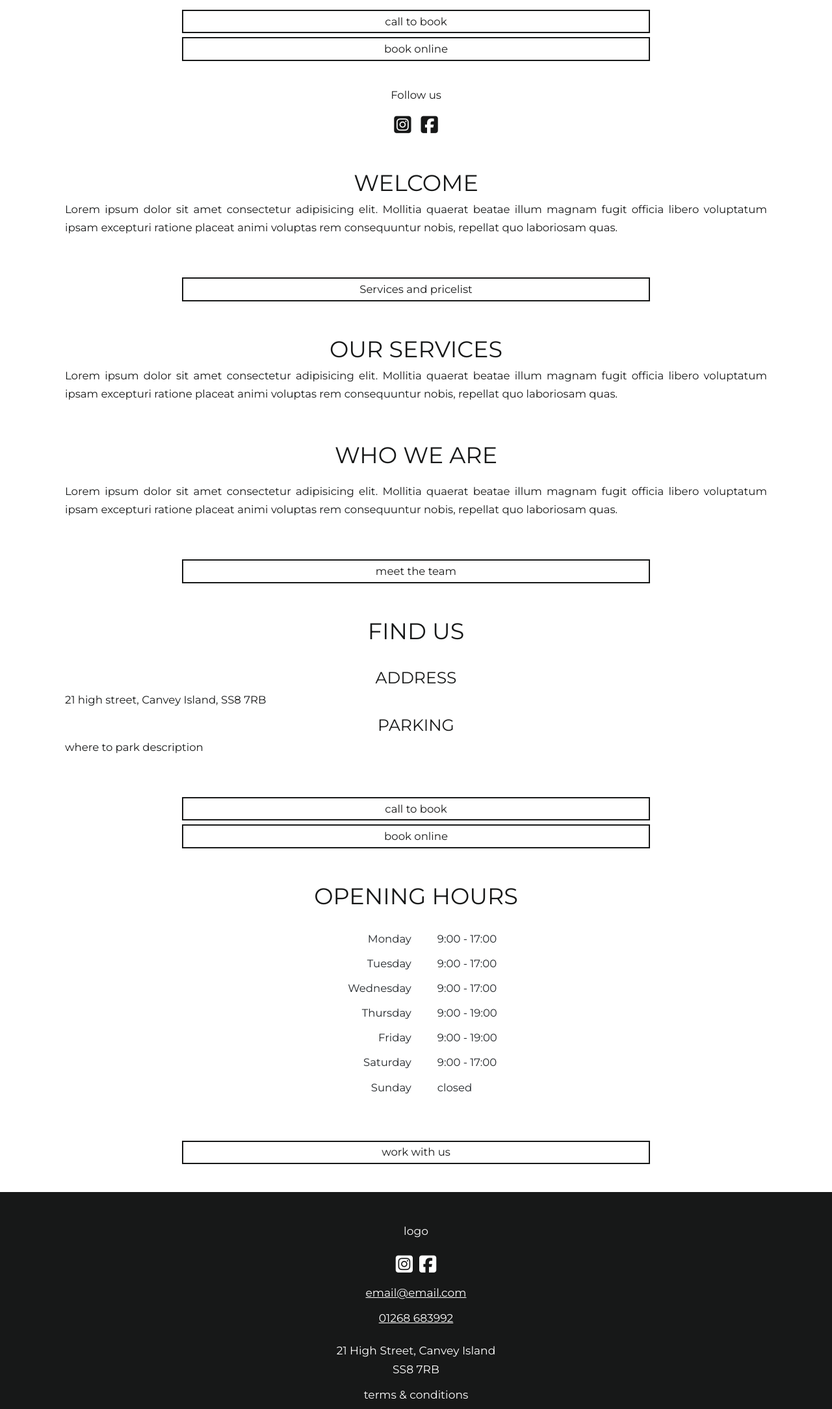
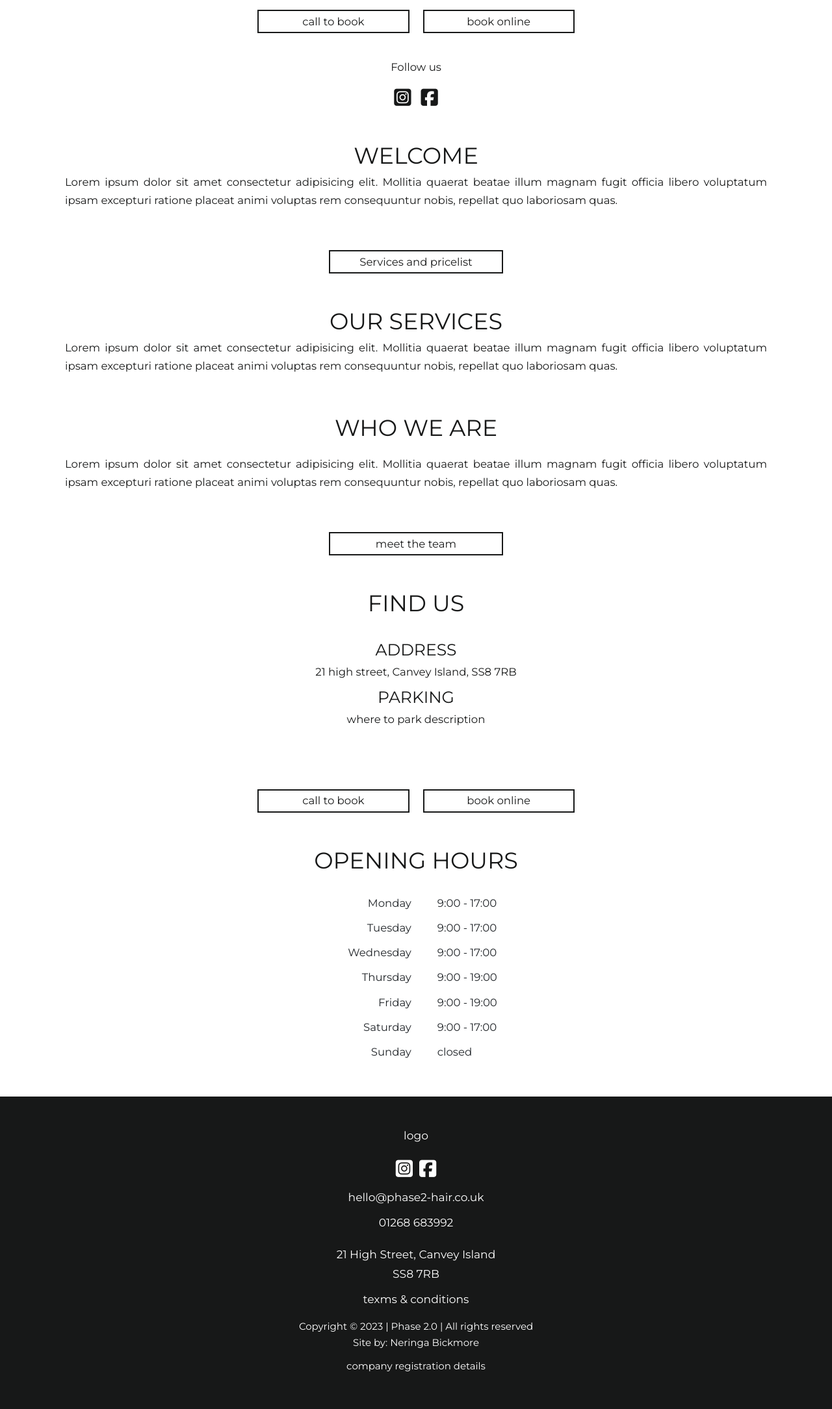
Before and after one commit to neringabickmore/phase2, a website: page index.html in a window 1280 px wide. Shown: the part 300-2469 px from the top of the page at 65% size. Drawn offline with nearby package versions, Linux system fonts and the light colour scheme.

Commit message:
Change: button size on larger screens and more style for footer. Removed work with us button

```diff
--- a/assets/sass/layouts/_footer.scss
+++ b/assets/sass/layouts/_footer.scss
@@ -7,6 +7,11 @@
 
     &__link a {
         color: var(--color-white);
+        text-decoration: none;
+    }
+    &__link a:hover {
+        color: var(--color-red);
+        text-decoration: none;
     }
 
     &__logo {}
--- a/index.html
+++ b/index.html
@@ -13,7 +13,7 @@
     <link rel="stylesheet" href="assets/css/main.min.css">
     <!--  Font Awesome-->
     <script src="https://kit.fontawesome.com/3ca4663ed2.js" crossorigin="anonymous"></script>
-    <title>Phase 2 Hair Lounge and Barber</title>
+    <title>Phase 2.0 Hair Lounge and Barber</title>
 </head>
 
 <body>
@@ -27,8 +27,9 @@
             <div class="col-12">
                 <nav class=" d-block navbar pt-0">
                     <div class="container p-1 justify-content-end">
-                        <button class="navbar-toggler" type="button" data-bs-toggle="collapse" data-bs-target="#navigation"
-                            aria-controls="navigation" aria-expanded="false" aria-label="Toggle navigation">
+                        <button class="navbar-toggler" type="button" data-bs-toggle="collapse"
+                            data-bs-target="#navigation" aria-controls="navigation" aria-expanded="false"
+                            aria-label="Toggle navigation">
                             <span class="navbar-bars"><i class="fas fa-grip-lines"></i></span>
                         </button>
                     </div>
@@ -77,6 +78,12 @@
                                 Salon Policies
                             </a>
                         </li>
+                        <!-- Work with us -->
+                        <li class="nav-item">
+                            <a class="nav-link-header" href="">
+                                Work with us
+                            </a>
+                        </li>
                         <!-- FAQs-->
                         <!-- <li class="nav-item">
                             <a class="nav-link-header" href="">
@@ -100,29 +107,30 @@
     </div>
     <!-- call to action container -->
     <div class="container mt-5">
-        <div class="row py-3">
-            <div class="col-12 text-center">
+        <div class="row  justify-content-center py-3">
+            <div class="col-12 col-lg-4 col-md-5 text-center text-md-end">
                 <!-- call to book btn -->
-                <button type="button" class="btn  col-8 btn__border"><a href="tel:01268 683992"
-                        rel="noopener noreferrer" target="_blank" aria-label="call to book appointment"><span>call to
+                <button type="button" class="btn  col-7 col-md-8 btn__border" title="call us on 01268 683992"><a
+                        href="tel:01268 683992" rel="noopener noreferrer" target="_blank"
+                        aria-label="call us on 01268 683992"><span>call to
                             book </span></a>
                 </button>
             </div>
-            <div class="col-12 text-center">
+            <div class="col-12 col-lg-4 col-md-5 text-center text-md-start">
                 <!-- go online to book btn -->
-                <button type="button" class="btn  col-8 btn__border"><a href="" rel="noopener noreferrer"
+                <button type="button" class="btn  col-7 col-md-8 btn__border"><a href="" rel="noopener noreferrer"
                         target="_blank" aria-label="book appointment online"><span>book online</span></a></button>
             </div>
             <!-- Social media links -->
             <div class="col-12 text-center p-2 mt-5">Follow us</div>
             <div class="col-6 text-end social">
                 <a href="https://www.instagram.com/" rel="noopener noreferrer" target="_blank"
-                    aria-label="Find us on Instagram">
+                    aria-label="Find us on Instagram" title="instagram">
                     <i class="fa-brands fa-square-instagram"></i>
                 </a>
 
             </div>
-            <div class="col-6 text-start social">
+            <div class="col-6 text-start social" title="facebook">
                 <a href="https://www.facebook.com/" rel="noopener noreferrer" target="_blank"
                     aria-label="Find us on Facebook">
                     <i class="fa-brands fa-square-facebook"></i>
@@ -145,18 +153,18 @@
     </div>
     <!-- Services and price list button -->
     <div class="container mt-5">
-        <div class="row py-3">
-            <div class="col-12 text-center">
+        <div class="row justify-content-center py-3">
+            <div class="col-12 col-md-9 text-center">
                 <!-- services and pricelist button -->
-                <button type="button" class="btn  col-8 btn__border"><a href=""
+                <button type="button" class="btn col-7 col-md-8 col-lg-4 btn__border"><a href=""
                         aria-label="services and pricelist">Services and pricelist</a></button>
             </div>
         </div>
     </div>
     <!-- OUr services section/general overview -->
     <div class="container mt-5">
-        <div class="row py-3">
-            <div class="col-12 text-center">
+        <div class="row justify-content-center py-3">
+            <div class="col-12 col-md-9 text-center">
                 <h2 class="h2">Our services</h2>
             </div>
             <div class="col-12pt-4">
@@ -181,10 +189,11 @@
     </div>
     <!-- meet the team button section -->
     <div class="container mt-5">
-        <div class="row py-3">
-            <div class="col-12 text-center">
+        <div class="row justify-content-center py-3">
+            <div class="col-12 col-md-9 text-center">
                 <!-- meet the team -->
-                <button type="button" class="btn  col-8 btn__border"><a href="" aria-label="meet the team">meet the
+                <button type="button" class="btn  col-7 col-md-8 col-lg-4 btn__border"><a href=""
+                        aria-label="meet the team">meet the
                         team</a></button>
             </div>
         </div>
@@ -195,33 +204,35 @@
             <div class="col-12 text-center">
                 <h2 class="h2">find us</h2>
             </div>
-            <div class="col-12 pt-5">
-                <h3 class="h3 text-center">address</h3>
-                <p class="text-start">21 high street, Canvey Island, SS8 7RB</p>
-                <h3 class="h3 text-center">parking</h3>
-                <p class="txt-start">where to park description</p>
+            <div class="col-12 py-5 text-center">
+                <h3 class="h3">address</h3>
+                <p class="text-center">21 high street, Canvey Island, SS8 7RB</p>
+                <h3 class="h3">parking</h3>
+                <p class="text-center">where to park description</p>
 
             </div>
         </div>
     </div>
     <!-- call to action container -->
     <div class="container mt-5">
-        <div class="row py-3">
-            <div class="col-12 text-center">
+        <div class="row justify-content-center py-3">
+            <div class="col-12 col-lg-4 col-md-5 text-center text-md-end">
                 <!-- call to book btn -->
-                <button type="button" class="btn  col-8 btn__border"><a href="tel:01268 683992"
-                        rel="noopener noreferrer" target="_blank" aria-label="call to book appointment"><span>call to
-                            book </span></a> </button>
+                <button type="button" class="btn  col-7 col-md-8 btn__border" title="call us on 01268 683992"><a
+                        href="tel:01268 683992" rel="noopener noreferrer" target="_blank"
+                        aria-label="call to book appointment"><span>call to
+                            book </span></a>
+                </button>
             </div>
-            <div class="col-12 text-center">
+            <div class="col-12 col-lg-4 col-md-5 text-center text-md-start">
                 <!-- go online to book btn -->
-                <button type="button" class="btn  col-8 btn__border"><a href="" rel="noopener noreferrer"
+                <button type="button" class="btn  col-7 col-md-8 btn__border"><a href="" rel="noopener noreferrer"
                         target="_blank" aria-label="book appointment online"><span>book online</span></a></button>
             </div>
         </div>
     </div>
     <!-- Opening hours -->
-    <div class="container mt-5" id="openinghours">
+    <div class="container my-5" id="openinghours">
         <div class="row py-3">
             <div class="col-12 text-center">
                 <h2 class="h2">opening hours</h2>
@@ -262,16 +273,6 @@
             </table>
         </div>
     </div>
-    <!-- working with us -->
-    <div class="container my-5">
-        <div class="row py-3">
-            <div class="col-12 text-center">
-                <!-- work with us button -->
-                <button type="button" class="btn  col-8 btn__border"><a href="" aria-label="work with us"><span>work
-                            with us</span></a></button>
-            </div>
-        </div>
-    </div>
     <!-- Footer -->
     <footer class="container-fluid footer">
         <div class="row text-center">
@@ -289,22 +290,26 @@
                 </a>
             </div>
             <div class="col-12 footer__contacts py-2">
-                <p class="text-center footer__link"><a href="mailto:emal@email.com" rel="noopener noreferrer"
-                        target="_blank" aria-label="contact via email"><span>email@email.com</span></a></p>
-                <p class="text-center footer__link"><a href="tel:01268 683992" rel="noopener noreferrer" target="_blank"
-                        aria-label="call to book an appointment"><span>01268 683992</span></a></p>
+                <p class="text-center footer__link"><a href="mailto:hello@phase2-hair.co.uk" rel="noopener noreferrer"
+                        target="_blank" aria-label="contact via email"><span>hello@phase2-hair.co.uk</span></a></p>
+                <p class="text-center footer__link" title="call us on 01268 683992"><a href="tel:01268 683992"
+                        rel="noopener noreferrer" target="_blank" aria-label="call us on 01268 683992"><span>01268
+                            683992</span></a></p>
             </div>
             <div class="col-12 footer__address py-2">
                 21 High Street, Canvey Island <br>SS8 7RB
             </div>
-            <div class="col-12 footer__terms py-2">
-                terms & conditions
+            <div class="col-12 py-2 text-center footer__link">
+
+                <a href="" rel="noopener noreferrer" target="" aria-label="terms and conditions"
+                    class="footer__link">texms & conditions</a>
+
             </div>
             <div class="col-12 footer__copy footer__link py-3">
                 <small>
-                    <p class="text-center">Copyright &copy; 2023 | Phase 2.0 | All rights reserved <br>Site by:<a
-                        href="https://github.com/neringabickmore/" rel="noopener noreferrer" target="_blank"
-                        aria-label="Neringa Bickmore Github Account" class="footer__link">Neringa Bickmore</a>
+                    <p class="text-center">Copyright &copy; 2023 | Phase 2.0 | All rights reserved <br>Site by: <a
+                            href="https://github.com/neringabickmore/" rel="noopener noreferrer" target="_blank"
+                            aria-label="Neringa Bickmore Github Account" class="footer__link">Neringa Bickmore</a>
                     </p>
                     <p class="text-center">company registration details</p>
                 </small>
```
Also changed, not shown: assets/css/main.min.css.
